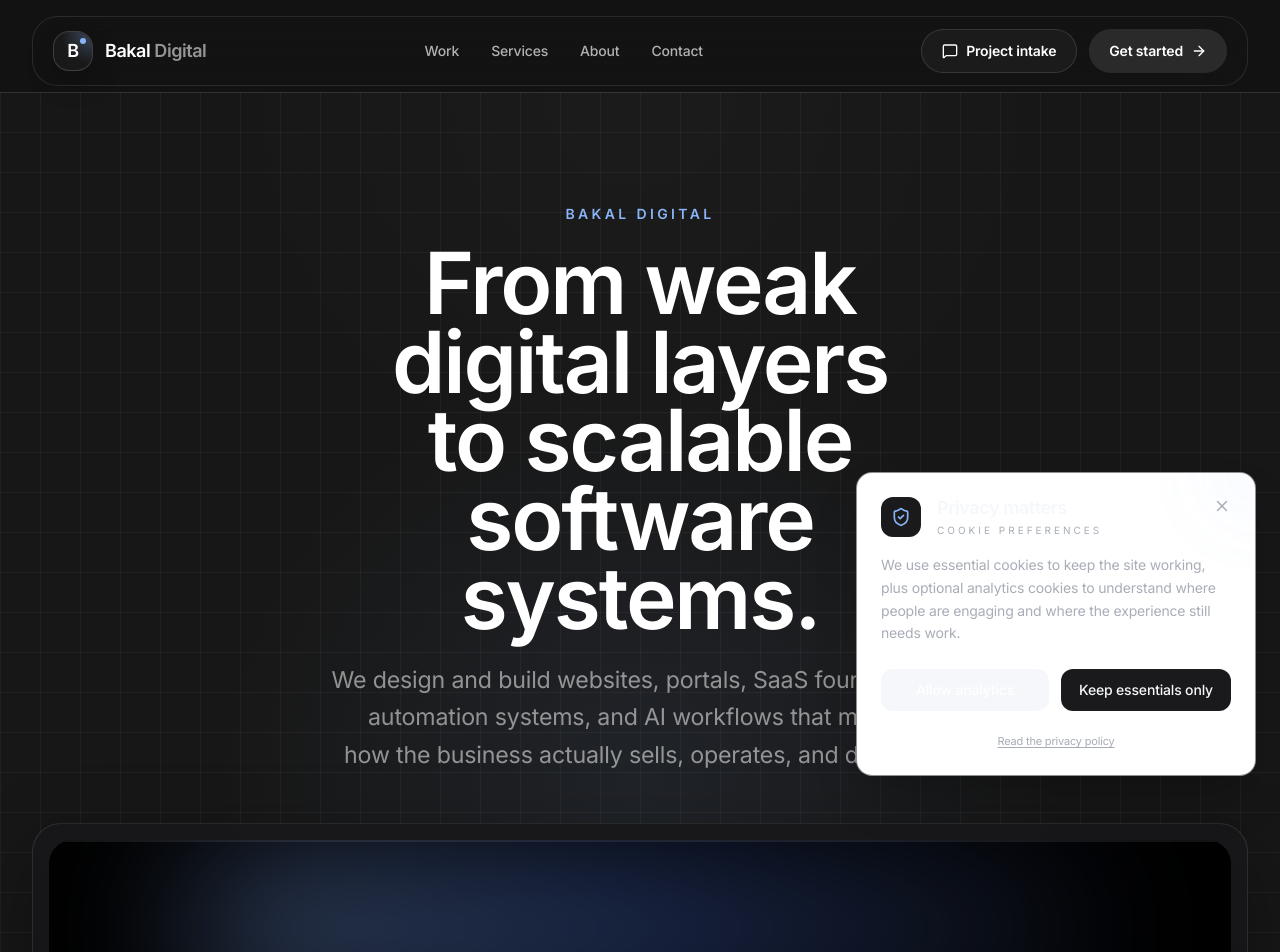
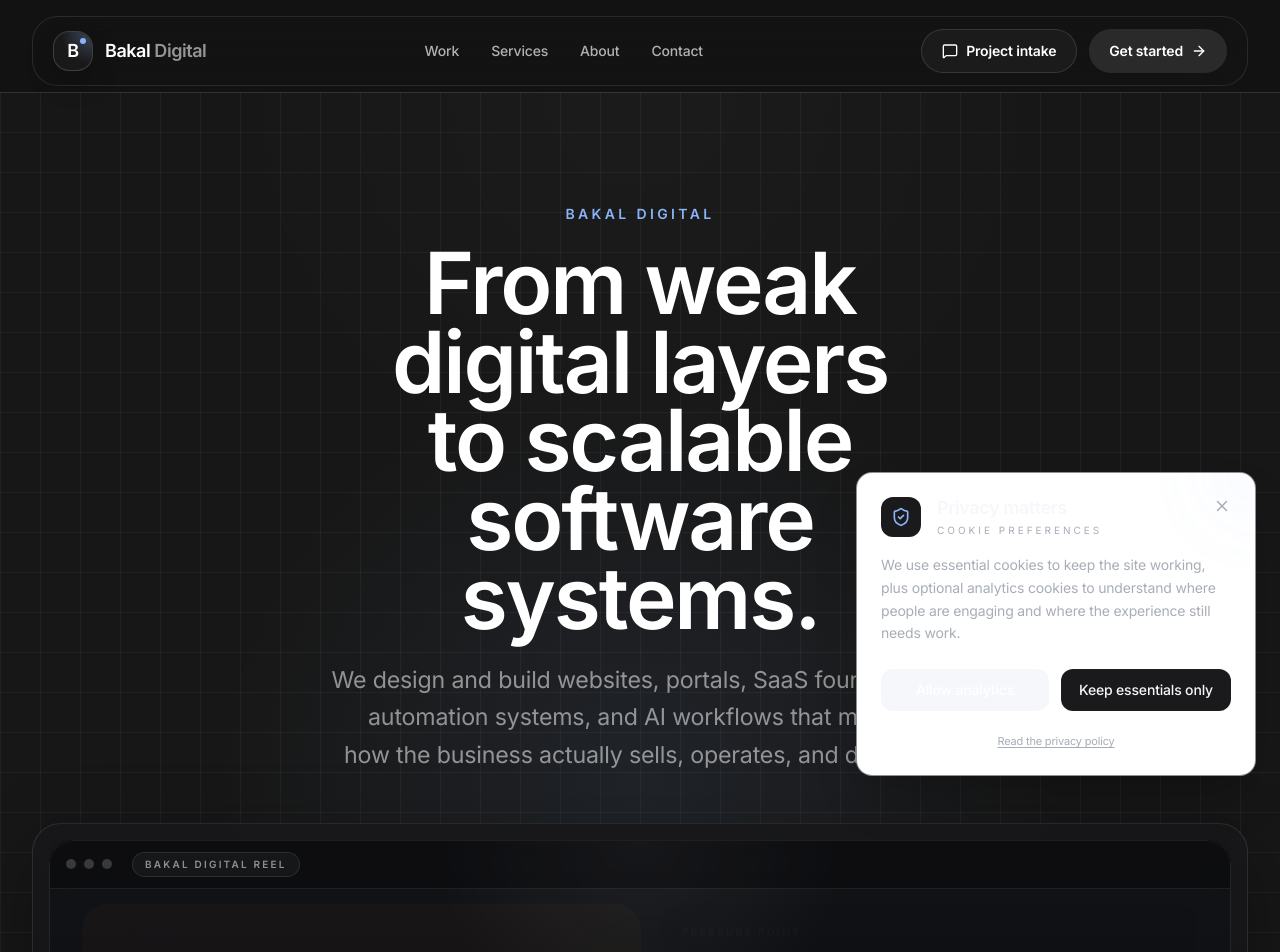
Before and after one commit to bakaltech/bakal-digital, a React (Vite) app: page / in a window 1280 px wide. Shown: the top 952 px of the page. Built offline with nearby package versions, Linux system fonts and the light colour scheme.

Commit message:
Fix hero showreel frame height

```diff
--- a/src/components/HeroShowreel.tsx
+++ b/src/components/HeroShowreel.tsx
@@ -56,7 +56,7 @@
 
 function ReelFrame({ children }: { children: React.ReactNode }) {
   return (
-    <div className="relative h-full overflow-hidden rounded-[1.55rem] border border-white/8 bg-[radial-gradient(circle_at_top,_rgba(255,255,255,0.06),transparent_28%),linear-gradient(180deg,#121317_0%,#0b0c10_100%)]">
+    <div className="relative h-full min-h-[18rem] overflow-hidden rounded-[1.55rem] border border-white/8 bg-[radial-gradient(circle_at_top,_rgba(255,255,255,0.06),transparent_28%),linear-gradient(180deg,#121317_0%,#0b0c10_100%)] sm:min-h-[24rem] lg:min-h-[28rem]">
       <div className="absolute inset-x-0 top-0 flex h-12 items-center gap-2 border-b border-white/8 bg-black/28 px-4 backdrop-blur-sm">
         <div className="h-2.5 w-2.5 rounded-full bg-white/18" />
         <div className="h-2.5 w-2.5 rounded-full bg-white/18" />
@@ -328,7 +328,7 @@
   const CurrentScene = sceneComponents[scene.id];
 
   return (
-    <div className="relative">
+    <div className="relative h-full min-h-[18rem] sm:min-h-[24rem] lg:min-h-[28rem]">
       <div className={`pointer-events-none absolute inset-x-[12%] top-8 h-28 rounded-full bg-gradient-to-r ${scene.accent} opacity-55 blur-[80px] transition-all duration-700`} />
       <ReelFrame>
         <AnimatePresence mode="wait">
```
